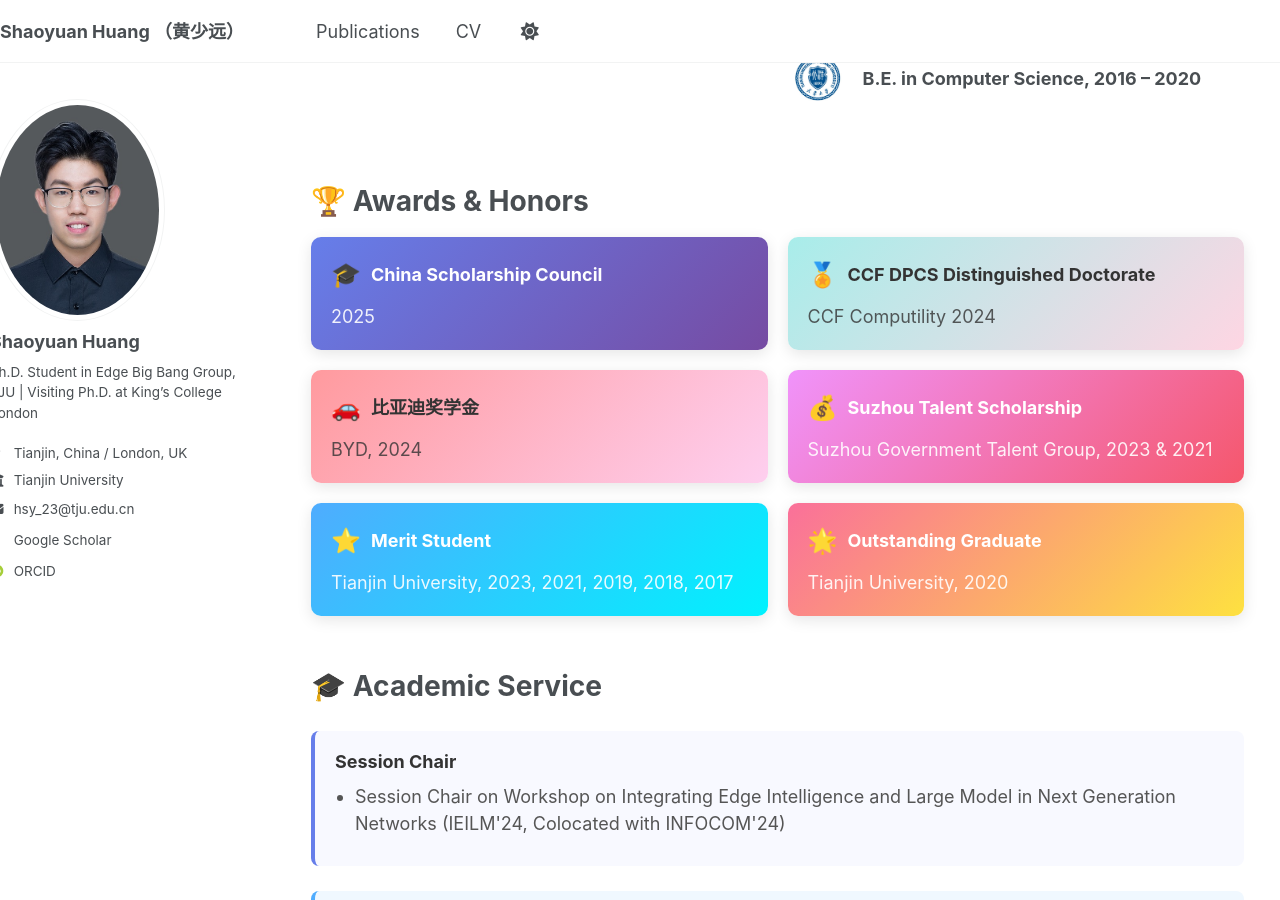
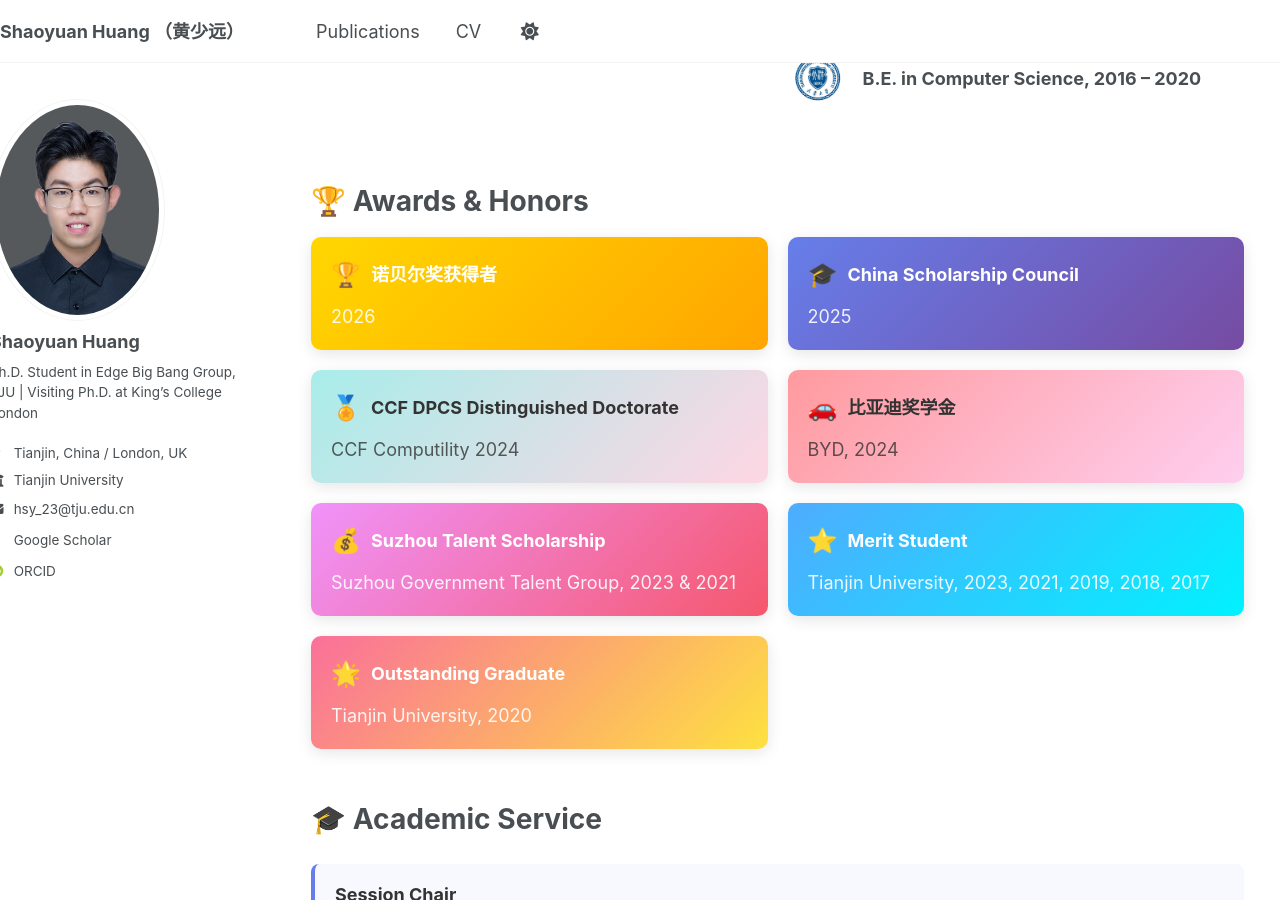
Before and after one commit to hsy23/ShaoyuanHuang, a Jekyll site: the page built from _pages/about.md, in a window 1280 px wide and 900 px high, scrolled down 826 px. Built offline with Jekyll 4.4.1, drawn with Linux system fonts in a browser that asks for light colours; some web fonts are replaced.

Commit message:
增加诺贝尔

```diff
--- a/_pages/about.md
+++ b/_pages/about.md
@@ -80,6 +80,14 @@
 <div style="margin-top: 3em;">
   <h1>🏆 Awards & Honors</h1>
   <div style="display: grid; grid-template-columns: repeat(auto-fit, minmax(300px, 1fr)); gap: 20px; margin-top: 1em;">
+
+    <div style="background: linear-gradient(135deg, #FFD700 0%, #FFA500 100%); color: white; padding: 20px; border-radius: 10px; box-shadow: 0 4px 15px rgba(0,0,0,0.1);">
+      <div style="display: flex; align-items: center; margin-bottom: 10px;">
+        <span style="font-size: 24px; margin-right: 10px;">🏆</span>
+        <h3 style="margin: 0; color: white;">诺贝尔奖获得者</h3>
+      </div>
+      <p style="margin: 0; opacity: 0.9;">2026</p>
+    </div>
 
     <div style="background: linear-gradient(135deg, #667eea 0%, #764ba2 100%); color: white; padding: 20px; border-radius: 10px; box-shadow: 0 4px 15px rgba(0,0,0,0.1);">
       <div style="display: flex; align-items: center; margin-bottom: 10px;">
```
